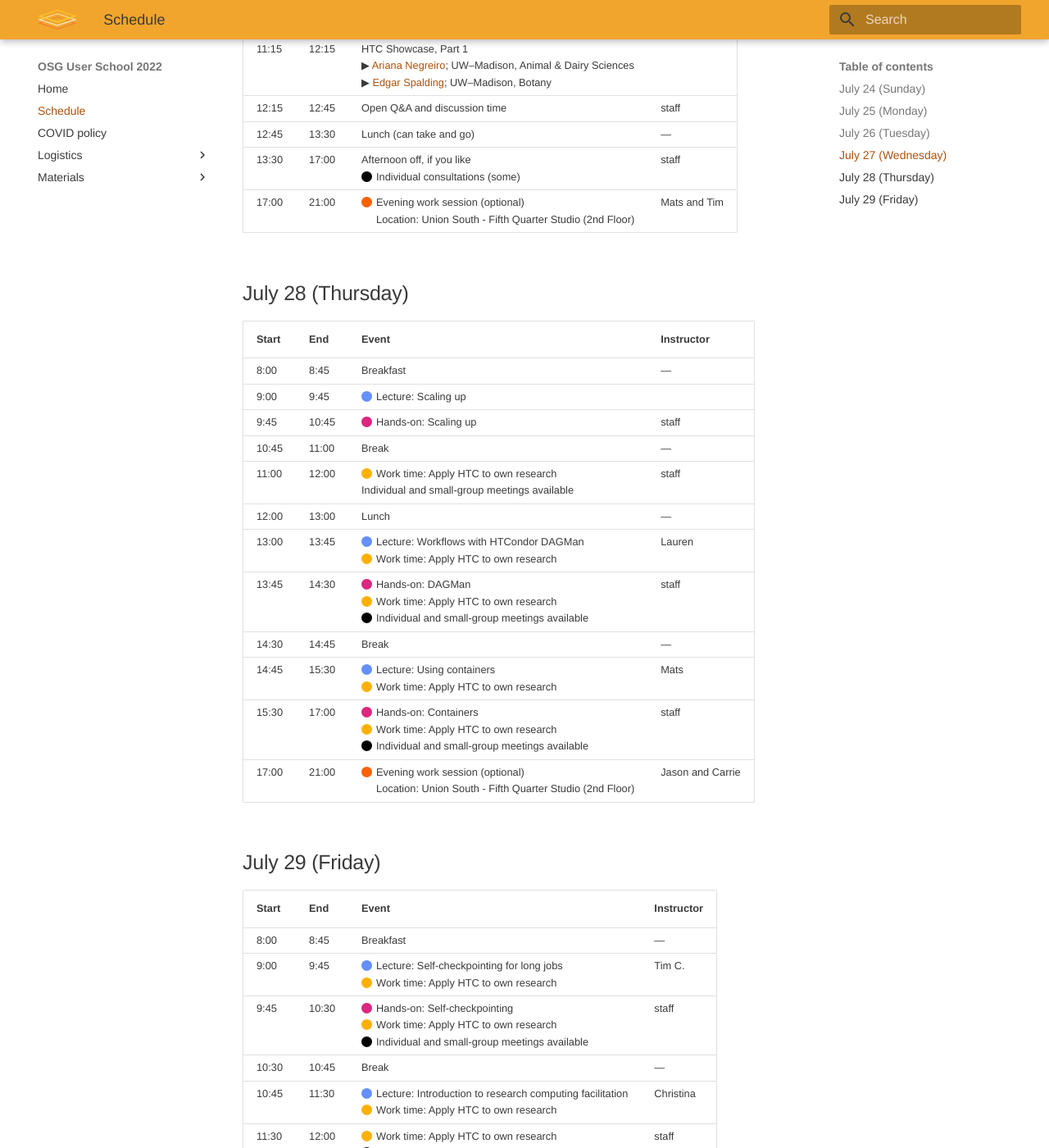
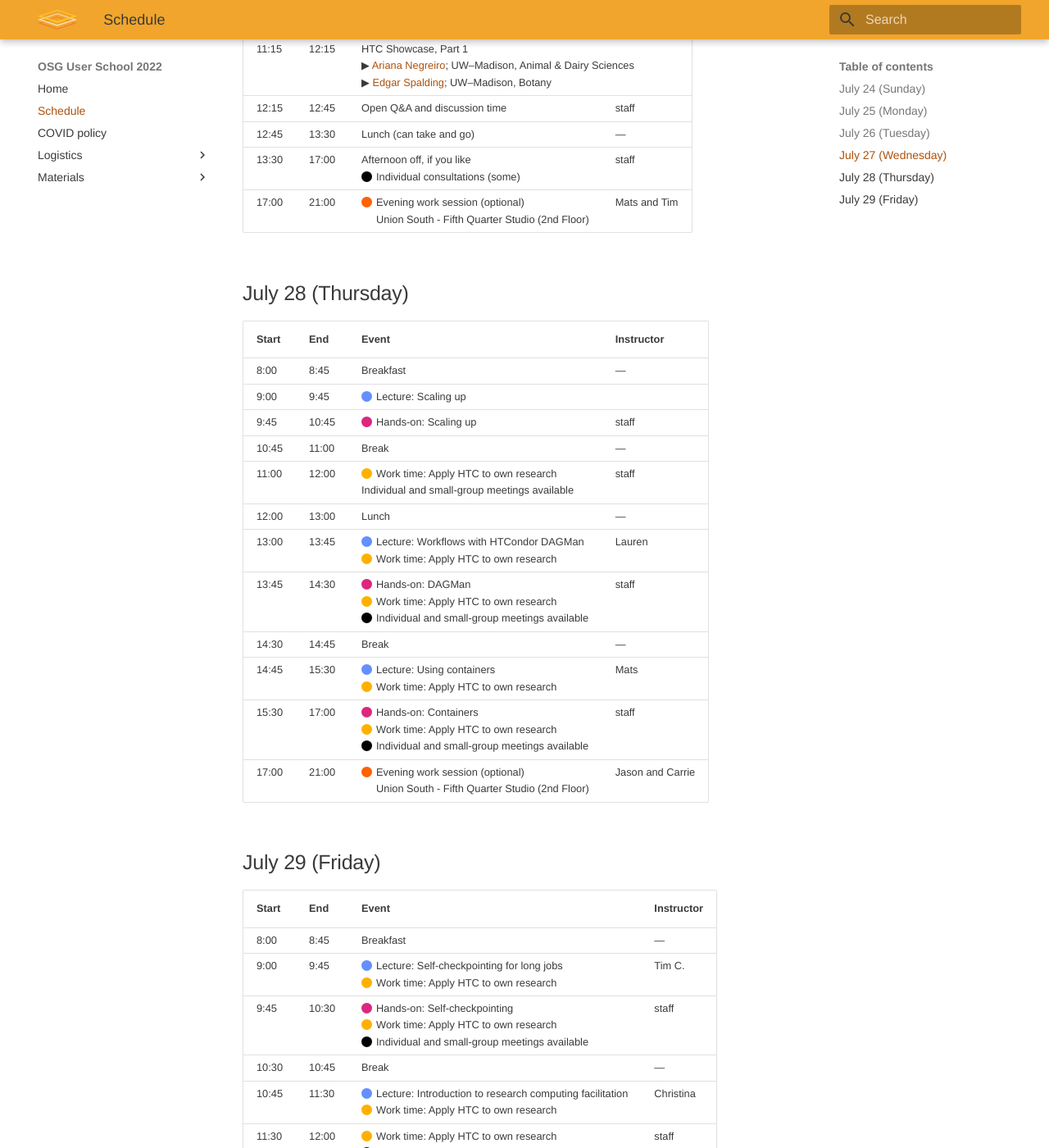
Before and after one commit to showmic09/user-school-2022, an MkDocs documentation site: the page built from docs/schedule.md, in a window 1280 px wide and 1400 px high, scrolled down 1983 px. Shown: the whole window at 82% size. Built offline with MkDocs 1.6.1 and Material for MkDocs 9.7.7, drawn with Linux system fonts in a browser that asks for light colours; some of the changed text lies outside the part shown.

Commit message:
Remove the location tag

```diff
--- a/docs/schedule.md
+++ b/docs/schedule.md
@@ -194,7 +194,7 @@ The Union should be open, and so things like ice cream and beer will be availabl
         <td>
             <span class="before-dot text-orange">Evening work session (optional)</span>
             <br>
-            <span class="tabbed-in">Location: Union South - Traditions (2nd Floor)</span>
+            <span class="tabbed-in">Union South - Traditions (2nd Floor)</span>
         </td>
         <td>Showmic and Carrie</td>
     </tr>
@@ -281,7 +281,7 @@ The Union should be open, and so things like ice cream and beer will be availabl
         <td>
             <span class="before-dot text-orange">Evening work session (optional)</span>
             <br>
-            <span class="tabbed-in">Location: Union South - Fifth Quarter Studio (2nd Floor)</span>
+            <span class="tabbed-in">Union South - Fifth Quarter Studio (2nd Floor)</span>
         </td>
         <td>Mats and Tim</td>
     </tr>
@@ -386,7 +386,7 @@ The Union should be open, and so things like ice cream and beer will be availabl
         <td>
             <span class="before-dot text-orange">Evening work session (optional)</span>
             <br>
-            <span class="tabbed-in">Location: Union South - Fifth Quarter Studio (2nd Floor)</span>
+            <span class="tabbed-in">Union South - Fifth Quarter Studio (2nd Floor)</span>
         </td>
         <td>Jason and Carrie</td>
     </tr>
```
